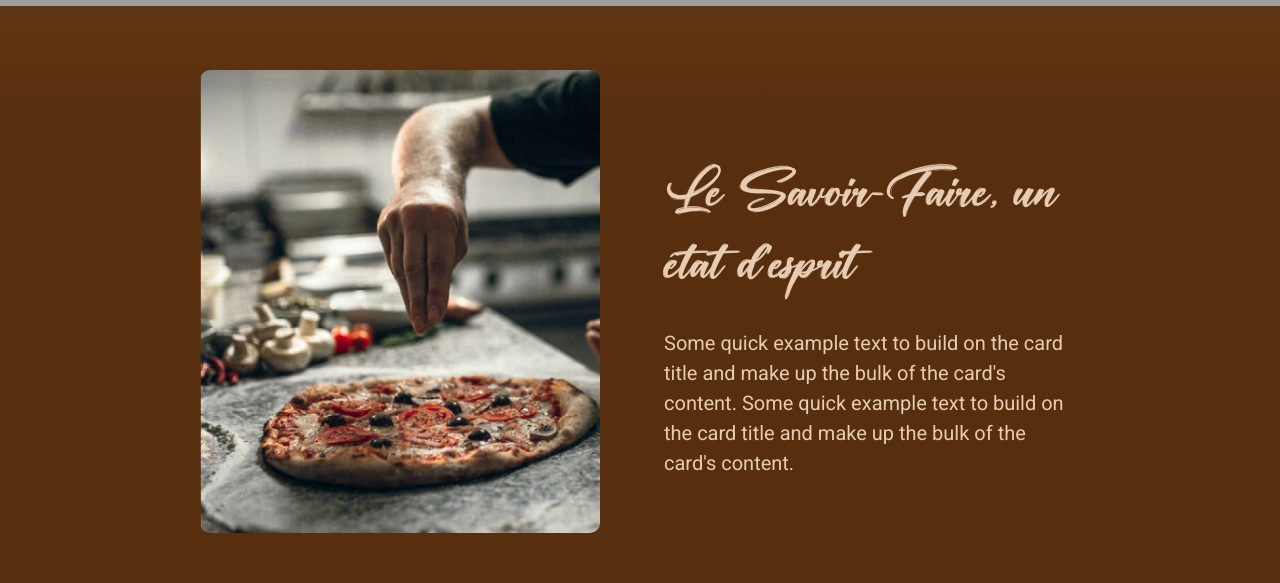
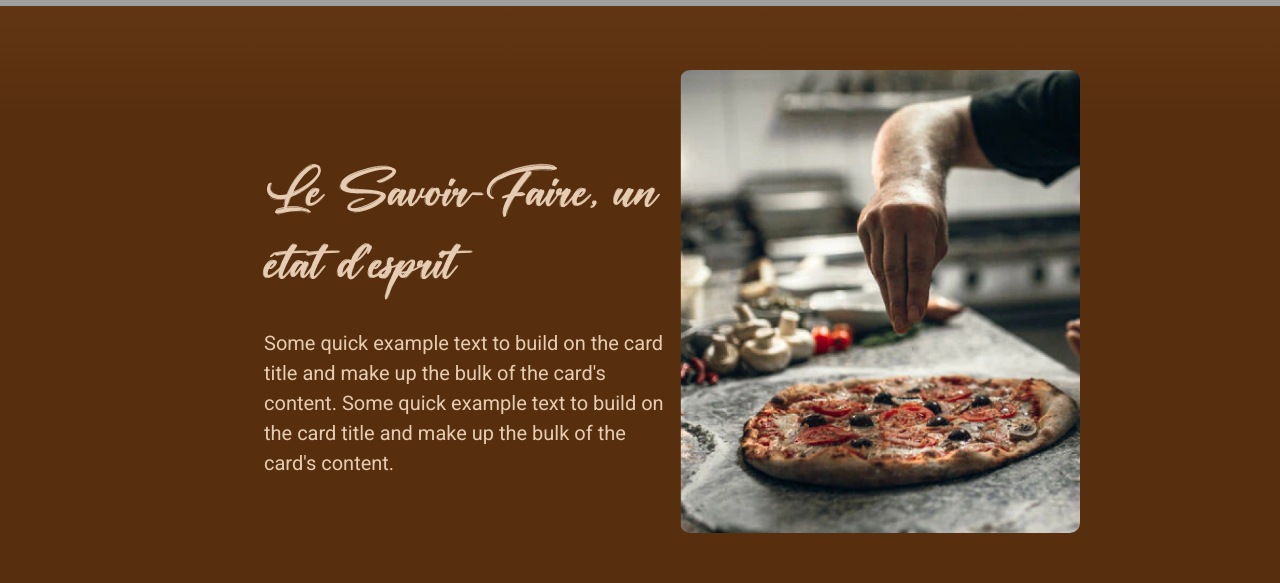
Before and after one commit to MariannePiquetNowak/dinapoli, a React (Create React App) app in the folder dinapoli-front/: page / in a window 1280 px wide. Shown: the part 794-1377 px from the top of the page. Built offline with nearby package versions, Linux system fonts and the light colour scheme; grey boxes are pictures that could not be loaded.

Commit message:
card component ok

```diff
--- a/dinapoli-front/src/components/Card/Card.jsx
+++ b/dinapoli-front/src/components/Card/Card.jsx
@@ -4,7 +4,7 @@ import { Card } from "react-bootstrap";
 const Cardy = ({ reverse, img, title, text }) => {
   return (
     <section>
-      <Card className="my-5">
+      <Card className={`my-5 ${reverse}`}>
         <Card.Img variant="top" src={img} />
         <Card.Body>
           <h2>Le Savoir-Faire, un état d'esprit</h2>
--- a/dinapoli-front/src/components/Card/styles.scss
+++ b/dinapoli-front/src/components/Card/styles.scss
@@ -13,7 +13,6 @@ section {
     .card-body {
         padding: 0;
         h2 {
-            font-family: $TITLE;
             font-size: $SM-TITLE;
             margin: .5em 0;
             text-align: center;
@@ -23,6 +22,7 @@ section {
             font-size: $SM-FONT;
         }
     }
+    .reverse {flex-direction: column-reverse;}
 }
 
 
@@ -42,6 +42,8 @@ section {
             }
         }
     }
+
+    .reverse {flex-direction: row-reverse !important;}
 
 }
 
--- a/dinapoli-front/src/components/Navbar/styles.scss
+++ b/dinapoli-front/src/components/Navbar/styles.scss
@@ -15,5 +15,6 @@ nav {
 .offcanvas, .offcanvas-end, .show {
     height: auto !important;
     background: $BG-BDARK !important;
-    div > div > a { color: white !important; }
+    div > div > a{ color: white !important; }
 }
+.btn-close {background-color: white !important;}
--- a/dinapoli-front/src/index.css
+++ b/dinapoli-front/src/index.css
@@ -20,3 +20,6 @@ code {
 #root {
   background: linear-gradient(180deg, #9C6644 0%, #582F0E 65.1%);
 }
+
+h1, h2, h3, h4, h5 { font-family: 'daughter-of-fortune', Arial, sans-serif; }
+p { font-family: 'Roboto', Arial, sans-serif; }
--- a/dinapoli-front/src/layouts/Header/styles.scss
+++ b/dinapoli-front/src/layouts/Header/styles.scss
@@ -26,11 +26,9 @@ header {
                 color: $BASE-COLOR !important;
                 text-align: center;
                 h1 {
-                    font-family: $TITLE;
                     font-size: 70px;
                 }
                 p {
-                    font-family: $TEXT;
                     margin: .3em;
                     font-size: $MD-FONT;
                 }
--- a/dinapoli-front/src/pages/Home/Home.jsx
+++ b/dinapoli-front/src/pages/Home/Home.jsx
@@ -7,7 +7,7 @@ const Home = () => {
     return (
         <main class="Home container mt-3">
             <Cardy
-                reverse="no-reverse"
+                reverse="reverse"
                 title="Le Savoir-faire, un état d'esprit"
                 text="Lorem ipsum dolor sit amet, consectetur adipiscing elit. In eros augue, dapibus ac quam non, fringilla placerat ex."
                 img={img}
```
